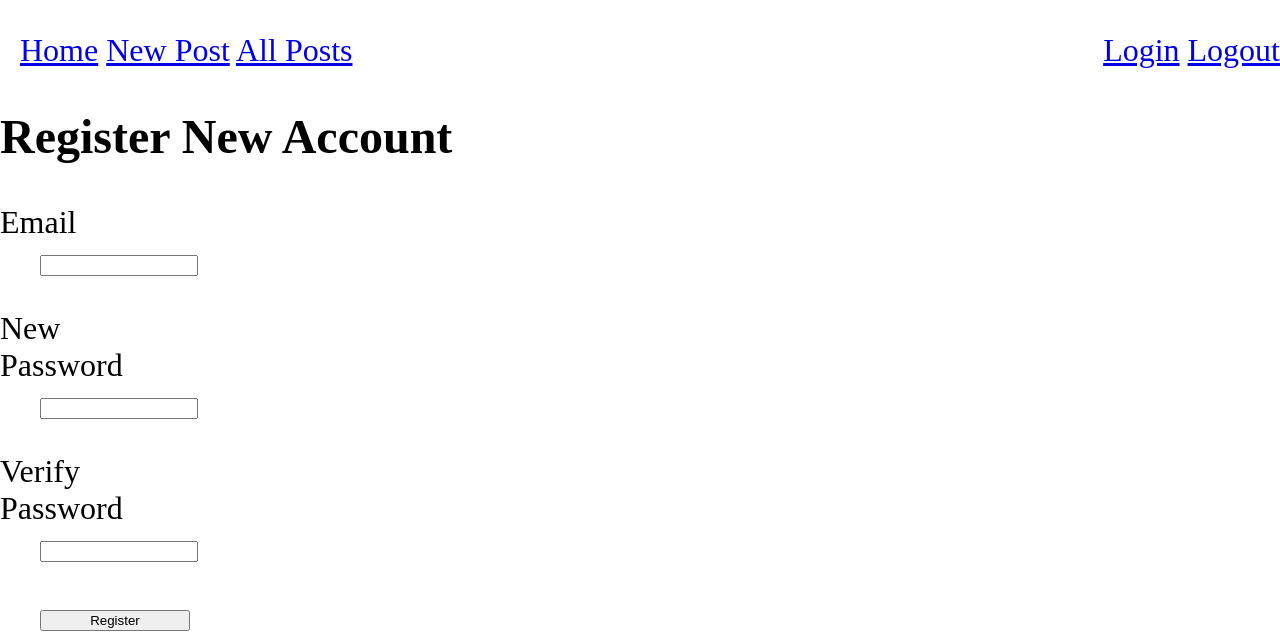
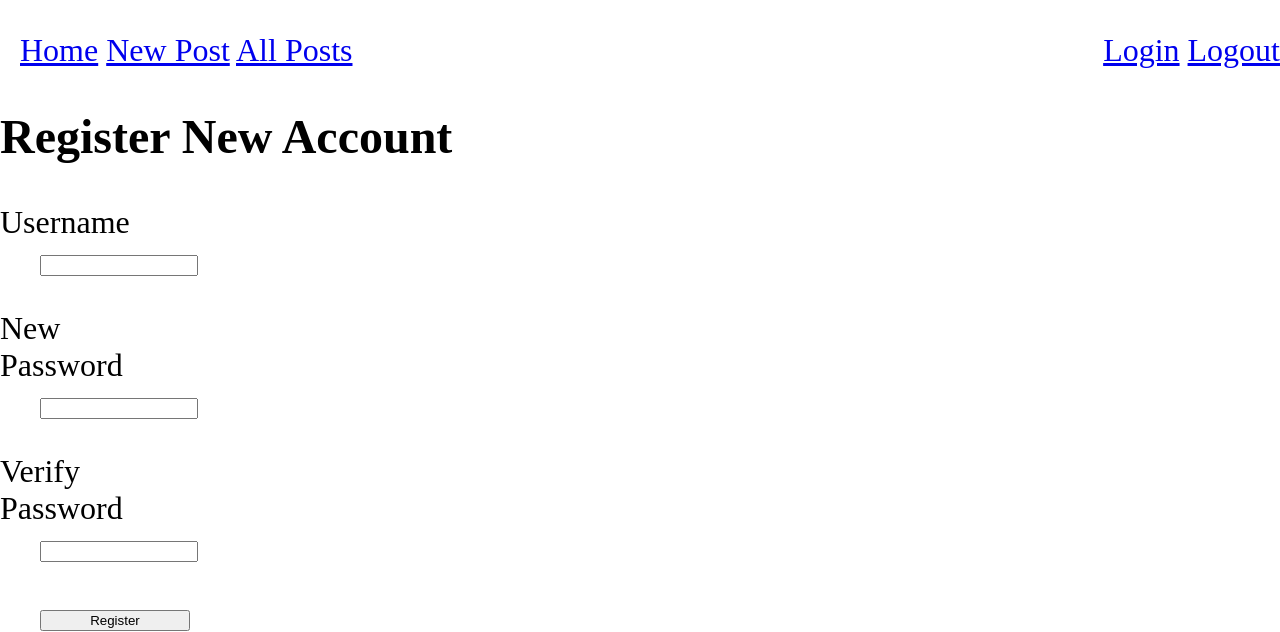
Before and after one commit to jwmorrow1s/build-a-blog, a Flask app: page /register in a window 1280 px wide. Shown: the top 632 px of the page. Run offline with Flask 2, Linux system fonts and the light colour scheme.

Commit message:
Fixed email nonsense

```diff
--- a/main.py
+++ b/main.py
@@ -16,14 +16,14 @@ def login():
     if request.method == 'GET':
         return render_template('login.html')
     elif request.method == 'POST':
-        email = request.form['email']
+        username = request.form['username']
         password = request.form['password']
-        users = User.query.filter_by(email=email)
-        if users.count() == 1:
-            user = users.first()
+        usernames = [user.username for user in User.query.all()]
+        if username in usernames:
+            user = User.query.filter_by(username=username).first()
             if password == user.password:
-                session['user'] = user.email
-                flash('welcome back, '+user.email)
+                session['user'] = user.username
+                flash('welcome back, '+user.username)
                 return redirect("/")
         flash('bad username or password')
         return redirect("/login")
@@ -31,39 +31,26 @@ def login():
 @app.route("/register", methods=['GET', 'POST'])
 def register():
     if request.method == 'POST':
-        email = request.form['email']
+        username = request.form['username']
         password = request.form['password']
         verify = request.form['verify']
-        if not is_email(email):
-            flash('zoiks! "' + email + '" does not seem like an email address')
+        if not username.isalnum():
+            flash('zoiks! "' + username + '" does not seem like a valid username!')
             return redirect('/register')
-        email_db_count = User.query.filter_by(email=email).count()
-        if email_db_count > 0:
-            flash('yikes! "' + email + '" is already taken and password reminders are not implemented')
+        username_db_count = User.query.filter_by(username=username).count()
+        if username_db_count > 0:
+            flash('yikes! "' + username + '" is already taken and password reminders are not implemented')
             return redirect('/register')
         if password != verify:
             flash('passwords did not match')
             return redirect('/register')
-        user = User(email=email, password=password)
+        user = User(username=username, password=password)
         db.session.add(user)
         db.session.commit()
-        session['user'] = user.email
+        session['user'] = user.username
         return redirect("/")
     else:
         return render_template('register.html')
-
-def is_email(string):
-    # for our purposes, an email string has an '@' followed by a '.'
-    # there is an embedded language called 'regular expression' that would crunch this implementation down
-    # to a one-liner, but we'll keep it simple:
-    atsign_index = string.find('@')
-    atsign_present = atsign_index >= 0
-    if not atsign_present:
-        return False
-    else:
-        domain_dot_index = string.find('.', atsign_index)
-        domain_dot_present = domain_dot_index >= 0
-        return domain_dot_present
 
 @app.route("/logout", methods=['POST', 'GET'])
 def logout():
@@ -103,7 +90,7 @@ def newpost():
             return redirect("/newpost?error=" + str(True))
         title = request.form["title"]
         body = request.form["body"]
-        owner = User.query.filter_by(email = session['user']).first()
+        owner = User.query.filter_by(username = session['user']).first()
         blog = Blog(title,body, owner)
         db.session.add(blog)
         db.session.commit()
--- a/templates/base.html
+++ b/templates/base.html
@@ -43,7 +43,7 @@
   {% with messages = get_flashed_messages(with_categories = True)%}
     <ul>
       {% for category,message in messages %}
-      <li class="{{category}}">{{message}}</li>
+      <li class="{{category}}" style="color:red; list-style:none;">{{message}}</li>
       {% endfor %}
     </ul>
   {% endwith %}
--- a/templates/blog.html
+++ b/templates/blog.html
@@ -8,12 +8,12 @@
 {% if focus %}
   <h1>{{focus.title}}</h1>
   <p>{{focus.body}}</p>
-  <div style="font-size:16px">Written by<a href="/blog?user={{focus.owner.id}}"> {{focus.owner.email}}</a></div>
+  <div style="font-size:16px">Written by<a href="/blog?user={{focus.owner.id}}"> {{focus.owner.username}}</a></div>
 {% else %}
   {% for blog in blogs %}
   <a href="blog?id={{blog.id}}">{{blog.title}}</a>
   <div class="blog-post">{{blog.body}}</div>
-  <div style="font-size:16px">Written by<a href="/blog?user={{blog.owner.id}}"> {{blog.owner.email}}</a></div>
+  <div style="font-size:16px">Written by<a href="/blog?user={{blog.owner.id}}"> {{blog.owner.username}}</a></div>
   <hr/>
   {% endfor %}
 
--- a/templates/index.html
+++ b/templates/index.html
@@ -3,7 +3,7 @@
 {% block content %}
 <ul>
 {% for user in users %}
-  <li><a href="blog?user={{user.id}}">{{user.email}}</a></li>
+  <li><a href="blog?user={{user.id}}">{{user.username}}</a></li>
 {% endfor %}
 </ul>
 {% endblock%}
--- a/templates/login.html
+++ b/templates/login.html
@@ -3,7 +3,7 @@
 
 <h2>Login</h2>
 <form action="/login" method="post">
-  <p><label>Email<input type="text" name="email"/></label></p>
+  <p><label>Username<input type="text" name="username"/></label></p>
   <p><label>Password<input type="password" name="password"/></label></p>
   <p><input type="submit" value="Login"/></p>
 </form>
--- a/templates/register.html
+++ b/templates/register.html
@@ -3,7 +3,7 @@
 
 <h2>Register New Account</h2>
 <form action="/register" method="post">
-  <p><label>Email <input type="text" name="email"/></label></p>
+  <p><label>Username <input type="text" name="username"/></label></p>
   <p><label>New Password <input type="password" name="password"/></label></p>
   <p><label>Verify Password <input type="password" name="verify"/></label></p>
   <p><input type="submit" value="Register"/></p>
```
Also changed, not shown: models.py (+4 -4 lines).
